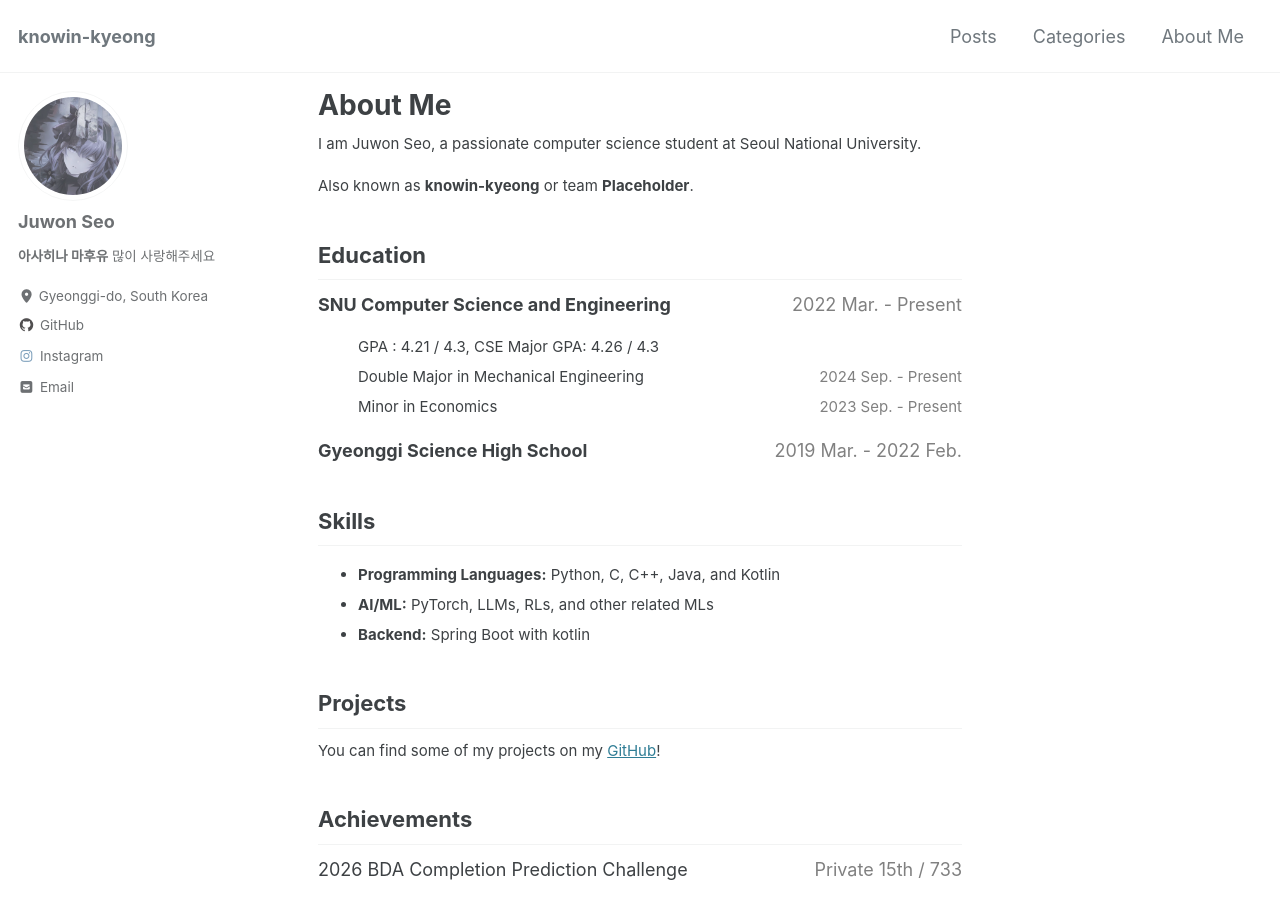
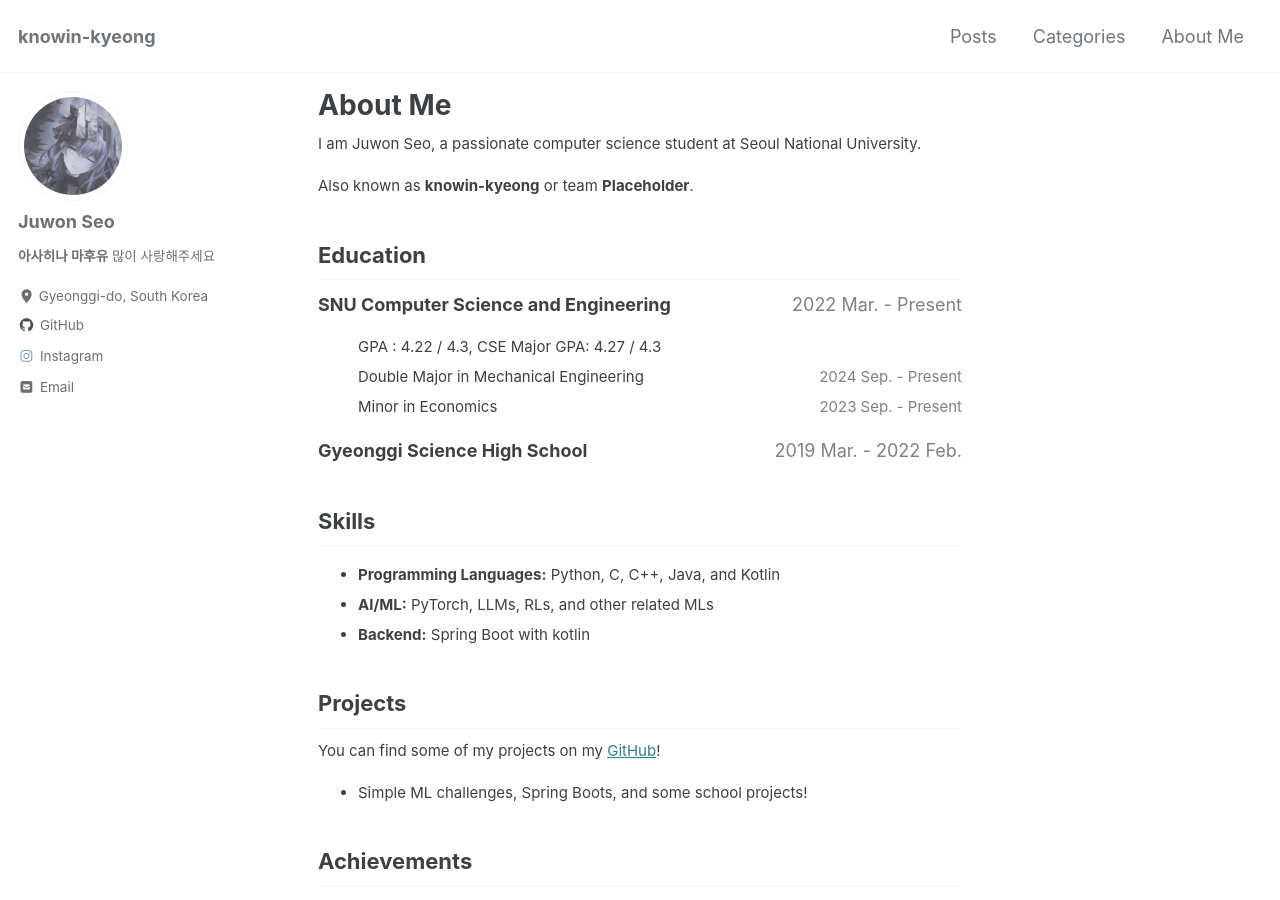
Before and after one commit to knowin-kyeong/knowin-kyeong.github.io, a Jekyll site: the page built from _pages/about.md, in a window 1280 px wide and 900 px high. Built offline with Jekyll 4.4.1, drawn with Linux system fonts in a browser that asks for light colours; cached includes are drawn as plain includes.

Commit message:
feat/update about.md

```diff
--- a/_pages/about.md
+++ b/_pages/about.md
@@ -16,7 +16,7 @@ Also known as **knowin-kyeong** or team **Placeholder**.
 
 <ul>
   <li style="display: flex; justify-content: space-between;">
-    <span>GPA : 4.21 / 4.3, CSE Major GPA: 4.26 / 4.3</span>
+    <span>GPA : 4.22 / 4.3, CSE Major GPA: 4.27 / 4.3</span>
     <span style="color: gray;"></span>
   </li>
   <li style="display: flex; justify-content: space-between;">
@@ -41,6 +41,7 @@ Also known as **knowin-kyeong** or team **Placeholder**.
 
 ## Projects
 You can find some of my projects on my [GitHub](https://github.com/knowin-kyeong)!
+* Simple ML challenges, Spring Boots, and some school projects!
 
 ## Achievements
 <div style="display: flex; justify-content: space-between;">
```
